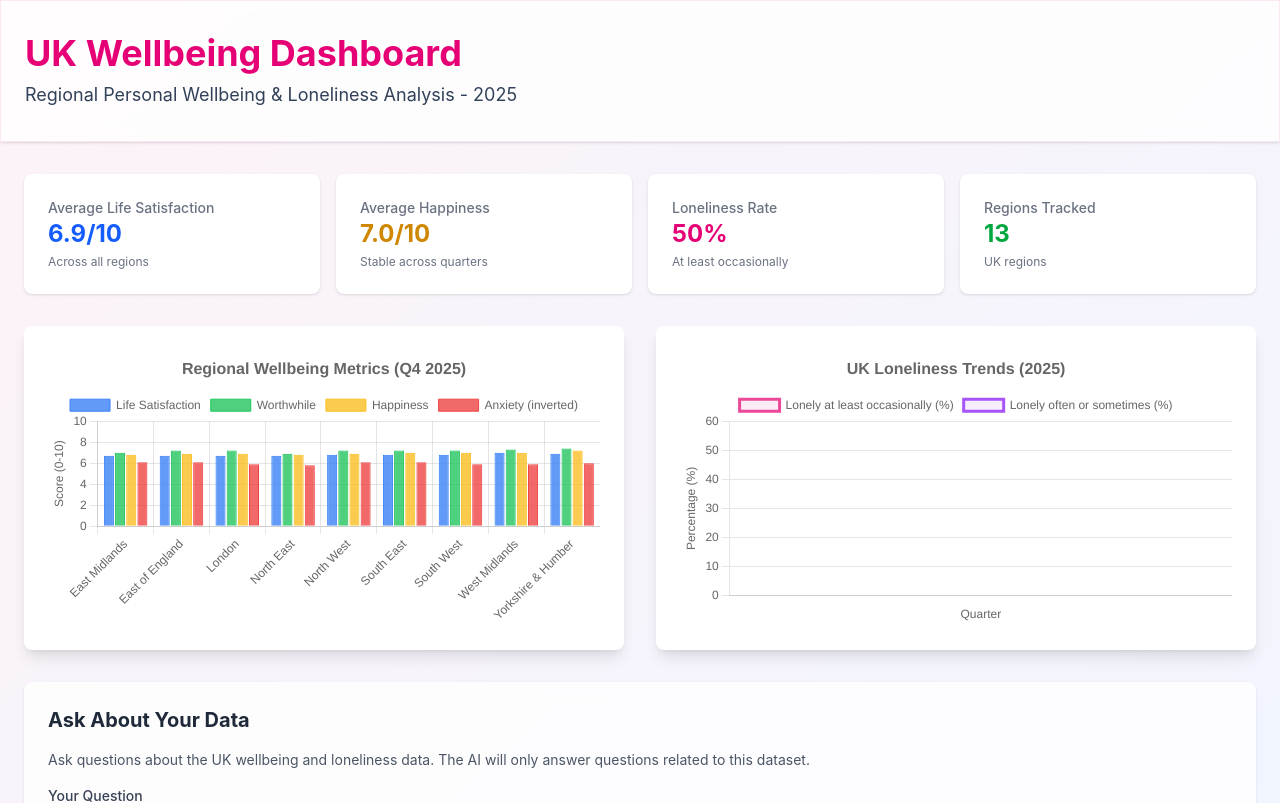
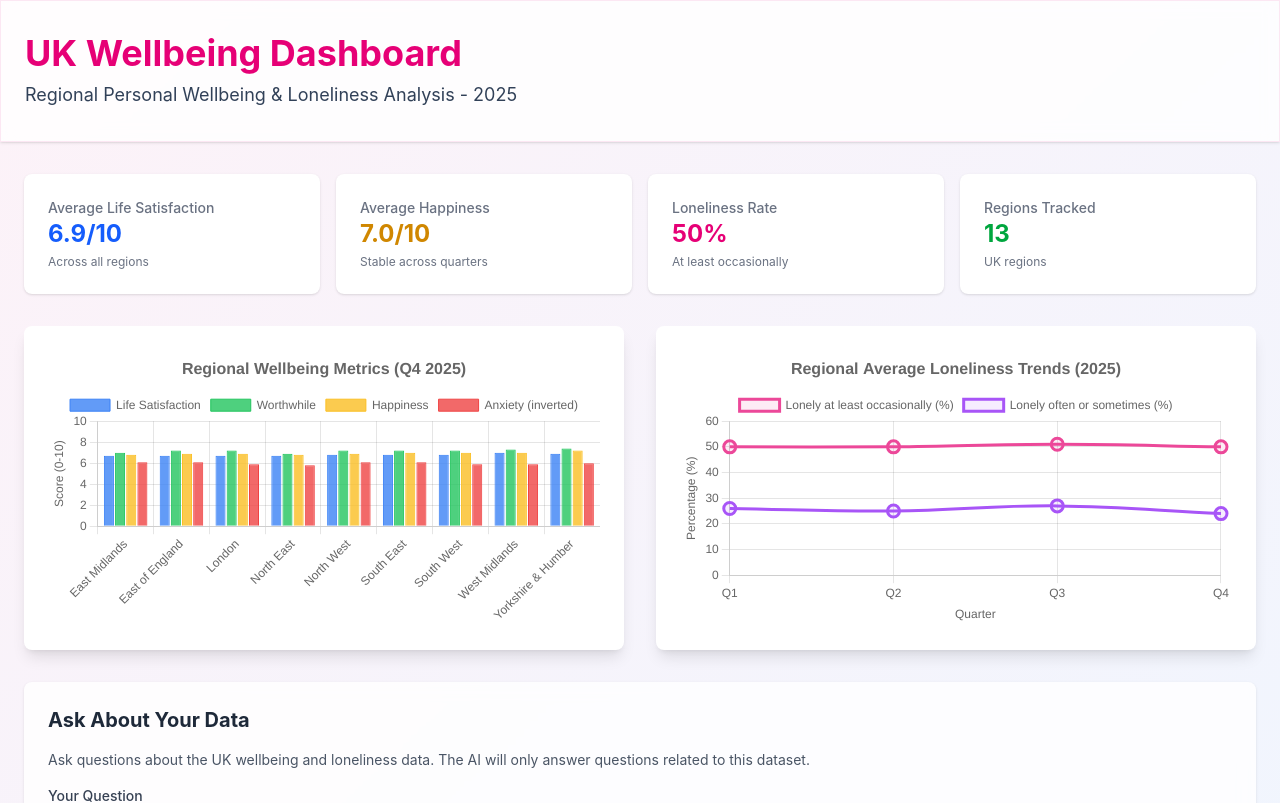
Before and after one commit to RSE1982/Feb-Hackathon, a React (Vite) app in the folder hackathon-app/: page / in a window 1280 px wide. Shown: the top 803 px of the page. Built offline with nearby package versions, Linux system fonts and the light colour scheme.

Commit message:
fix: update LonlinessChart.jsx to use JSON file

```diff
--- a/hackathon-app/src/LonelinessChart.jsx
+++ b/hackathon-app/src/LonelinessChart.jsx
@@ -1,51 +1,87 @@
 import React from 'react';
 import { Line } from 'react-chartjs-2';
-import { Chart as ChartJS, CategoryScale, LinearScale, PointElement, LineElement, Title, Tooltip, Legend } from 'chart.js';
+import {
+	Chart as ChartJS,
+	CategoryScale,
+	LinearScale,
+	PointElement,
+	LineElement,
+	Title,
+	Tooltip,
+	Legend,
+} from 'chart.js';
 
-ChartJS.register(CategoryScale, LinearScale, PointElement, LineElement, Title, Tooltip, Legend);
+ChartJS.register(
+	CategoryScale,
+	LinearScale,
+	PointElement,
+	LineElement,
+	Title,
+	Tooltip,
+	Legend,
+);
 
 const LonelinessChart = ({ data }) => {
-  // Calculate average loneliness percentages by quarter
-  const quarterlyData = ['2025_Q1', '2025_Q2', '2025_Q3', '2025_Q4'].map(quarter => {
-    const quarterItems = data.filter(item => item.quarter === quarter);
-    if (quarterItems.length === 0) return null;
+	// Use REGIONS only
+	const regionData = data.filter((d) => d.geography_level === 'region');
 
-    const avgLonely = quarterItems.reduce((sum, item) => sum + (item.lonely_at_least_occasionally_pct || 0), 0) / quarterItems.length;
-    const avgOften = quarterItems.reduce((sum, item) => sum + (item.lonely_often_or_sometimes_pct || 0), 0) / quarterItems.length;
+	// Build quarterly averages using integer quarters
+	const quarterlyData = [1, 2, 3, 4]
+		.map((q) => {
+			const quarterItems = regionData.filter((item) => item.quarter === q);
+			if (!quarterItems.length) return null;
+
+			const avgLonely =
+				quarterItems.reduce(
+					(sum, item) => sum + (item.lonely_at_least_occasionally_pct ?? 0),
+					0,
+				) / quarterItems.length;
+
+			const avgOften =
+				quarterItems.reduce(
+					(sum, item) => sum + (item.lonely_often_or_sometimes_pct ?? 0),
+					0,
+				) / quarterItems.length;
+
 			return {
-      quarter: quarter.replace('2025_Q', 'Q'),
+				quarter: `Q${q}`,
 				lonely_at_least_occasionally_pct: Math.round(avgLonely),
 				lonely_often_or_sometimes_pct: Math.round(avgOften),
 			};
-  }).filter(Boolean); // Remove any null entries
+		})
+		.filter(Boolean);
+
+	if (!quarterlyData.length) {
+		return (
+			<div className='bg-white p-6 rounded-lg shadow-lg'>
+				<p className='text-gray-600'>No regional data available.</p>
+			</div>
+		);
+	}
 
 	const chartData = {
-    labels: quarterlyData.map(item => item.quarter),
+		labels: quarterlyData.map((item) => item.quarter),
 		datasets: [
 			{
 				label: 'Lonely at least occasionally (%)',
-        data: quarterlyData.map(item => item.lonely_at_least_occasionally_pct),
+				data: quarterlyData.map(
+					(item) => item.lonely_at_least_occasionally_pct,
+				),
 				borderColor: 'rgba(236, 72, 153, 1)',
 				backgroundColor: 'rgba(236, 72, 153, 0.1)',
 				borderWidth: 3,
 				fill: true,
 				tension: 0.4,
-        pointBackgroundColor: 'rgba(236, 72, 153, 1)',
-        pointBorderColor: '#fff',
-        pointBorderWidth: 2,
 				pointRadius: 6,
 			},
 			{
 				label: 'Lonely often or sometimes (%)',
-        data: quarterlyData.map(item => item.lonely_often_or_sometimes_pct),
+				data: quarterlyData.map((item) => item.lonely_often_or_sometimes_pct),
 				borderColor: 'rgba(168, 85, 247, 1)',
 				backgroundColor: 'rgba(168, 85, 247, 0.1)',
 				borderWidth: 3,
 				fill: true,
 				tension: 0.4,
-        pointBackgroundColor: 'rgba(168, 85, 247, 1)',
-        pointBorderColor: '#fff',
-        pointBorderWidth: 2,
 				pointRadius: 6,
 			},
 		],
@@ -54,24 +90,19 @@ const LonelinessChart = ({ data }) => {
 	const options = {
 		responsive: true,
 		plugins: {
-      legend: {
-        position: 'top',
-      },
+			legend: { position: 'top' },
 			title: {
 				display: true,
-        text: 'UK Loneliness Trends (2025)',
-        font: {
-          size: 16,
-          weight: 'bold',
-        },
+				text: 'Regional Average Loneliness Trends (2025)',
+				font: { size: 16, weight: 'bold' },
 			},
 			tooltip: {
 				callbacks: {
-          label: function(context) {
+					label: function (context) {
 						return `${context.dataset.label}: ${context.parsed.y}%`;
-          }
-        }
-      }
+					},
+				},
+			},
 		},
 		scales: {
 			y: {
@@ -96,7 +127,7 @@ const LonelinessChart = ({ data }) => {
 	};
 
 	return (
-    <div className="bg-white p-6 rounded-lg shadow-lg">
+		<div className='bg-white p-6 rounded-lg shadow-lg'>
 			<Line data={chartData} options={options} />
 		</div>
 	);
```
Lines whose indentation alone changed are shown as unchanged.
